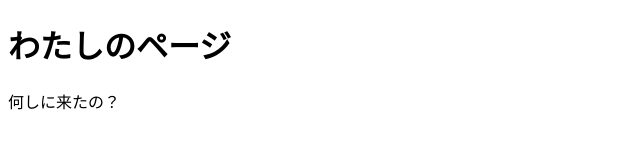
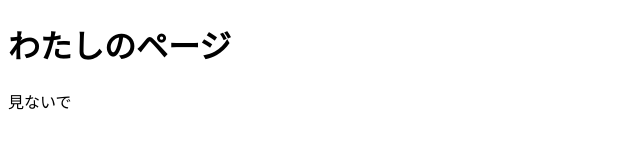
Before and after one commit to hidaka000/test, a plain HTML site: page index.html in a window 1280 px wide. Shown: the full height of the page, 0-640 px from the left. Drawn offline with Linux system fonts and the light colour scheme.

Commit message:
つめたい2

```diff
--- a/index.html
+++ b/index.html
@@ -5,6 +5,6 @@
 </head>
 <body>
 <h1>わたしのページ</h1>
-<p>何しに来たの？</p>
+<p>見ないで</p>
 </body>
 </html>
```
